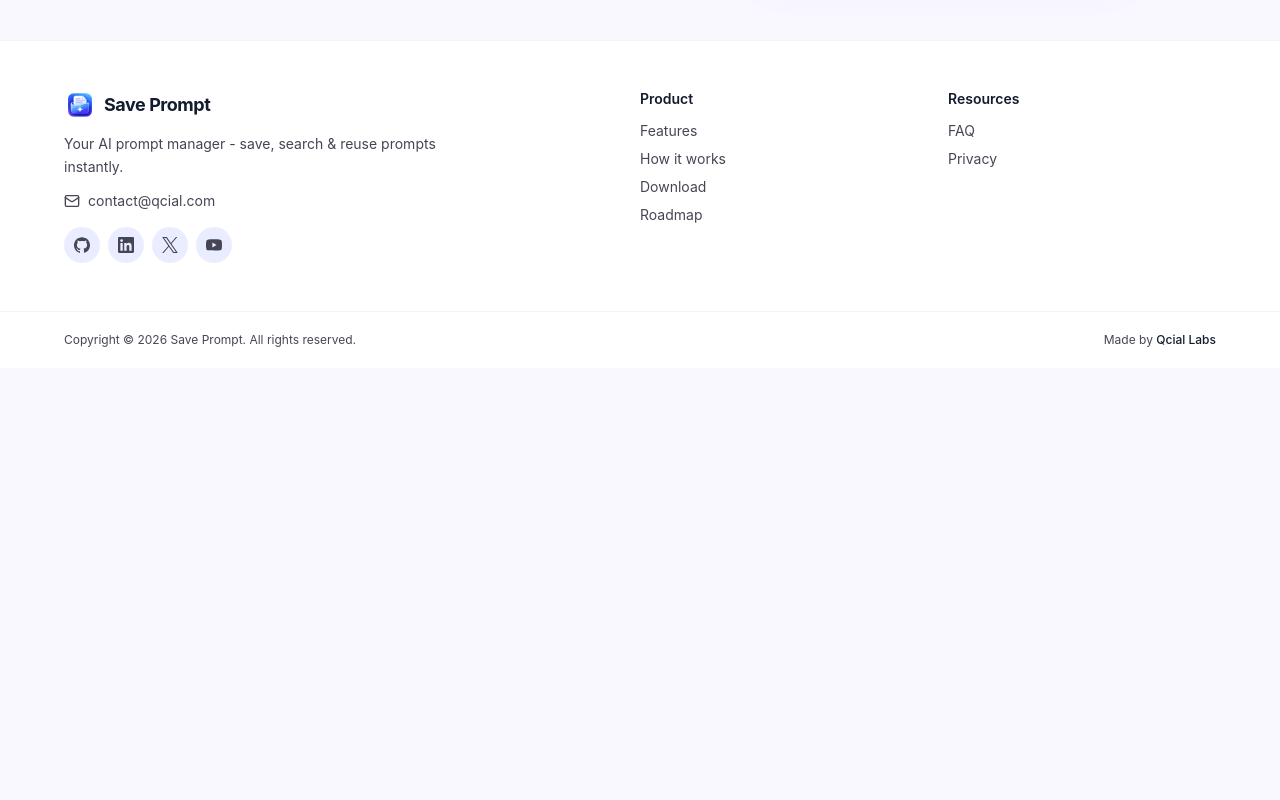
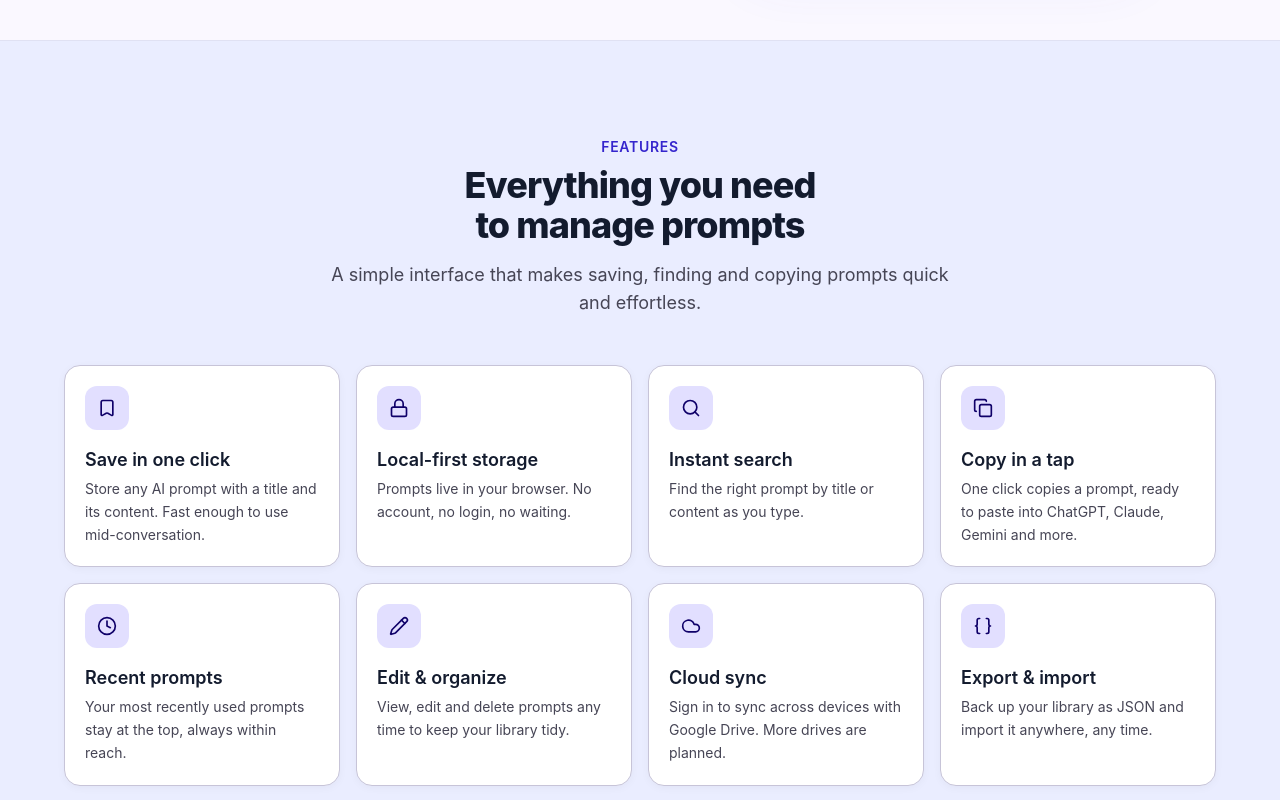
Before and after one commit to qcialdotcom/save-prompt, an Astro site in the folder website/: page / in a window 1280 px wide. Shown: the part 760-1560 px from the top of the page. Before the commit the page ends 1128 px from the top, so only its background shows below. Built offline with nearby package versions, Linux system fonts and the light colour scheme; Astro itself is replaced by a stand-in of ours.

Commit message:
feat: add Features component to the main page layout

```diff
--- /dev/null
+++ b/website/src/components/features.astro
@@ -0,0 +1,51 @@
+---
+// src/components/features.astro
+import { FEATURES } from "@/configs/content";
+import { Bookmark, Braces, Clock, Cloud, Copy, Lock, Pencil, Search } from "@lucide/astro";
+
+const ICONS = {
+  bookmark: Bookmark,
+  lock: Lock,
+  search: Search,
+  copy: Copy,
+  clock: Clock,
+  pencil: Pencil,
+  cloud: Cloud,
+  braces: Braces,
+} as const;
+---
+
+<section
+  id="features"
+  aria-labelledby="features-title"
+  class="scroll-mt-16 border-t border-outline-variant/30 bg-surface-container py-16 sm:py-24"
+>
+  <div class="mx-auto w-full max-w-300 px-4 sm:px-6">
+    <div class="mx-auto mb-12 max-w-2xl text-center">
+      <p class="text-sm font-semibold uppercase tracking-wider text-primary">Features</p>
+      <h2 id="features-title" class="mt-2 text-balance text-3xl font-extrabold tracking-tight text-on-surface sm:text-4xl">
+        Everything you need to manage prompts
+      </h2>
+      <p class="mt-4 text-pretty text-base text-on-surface-variant sm:text-lg">
+        A simple interface that makes saving, finding and copying prompts quick and effortless.
+      </p>
+    </div>
+
+    <ul class="grid gap-4 sm:grid-cols-2 lg:grid-cols-4">
+      {
+        FEATURES.map((feature) => {
+          const Icon = ICONS[feature.icon as keyof typeof ICONS];
+          return (
+            <li class="group min-w-0 rounded-2xl border border-outline-variant bg-surface-container-lowest p-5 shadow-[0_2px_8px_var(--color-shadow-soft)] transition-all duration-200 hover:-translate-y-1 hover:border-primary/40 hover:shadow-[0_12px_28px_var(--color-shadow-primary)]">
+              <span class="inline-flex h-11 w-11 items-center justify-center rounded-xl bg-primary-fixed text-on-primary-fixed transition-colors duration-200 group-hover:bg-primary group-hover:text-on-primary">
+                {Icon && <Icon class="h-5 w-5" />}
+              </span>
+              <h3 class="mt-4 text-lg font-semibold text-on-surface">{feature.title}</h3>
+              <p class="mt-1 text-sm leading-relaxed text-on-surface-variant">{feature.text}</p>
+            </li>
+          );
+        })
+      }
+    </ul>
+  </div>
+</section>
--- a/website/src/pages/index.astro
+++ b/website/src/pages/index.astro
@@ -1,12 +1,14 @@
 ---
 // src/pages/index.astro
 
+import Features from "@/components/features.astro";
+import Hero from "@/components/hero.astro";
 import Main from "@/layouts/main.astro";
-import Hero from "@/components/hero.astro";
 ---
 
 <Main>
   <Fragment slot="content">
     <Hero />
+    <Features />
   </Fragment>
 </Main>
```
